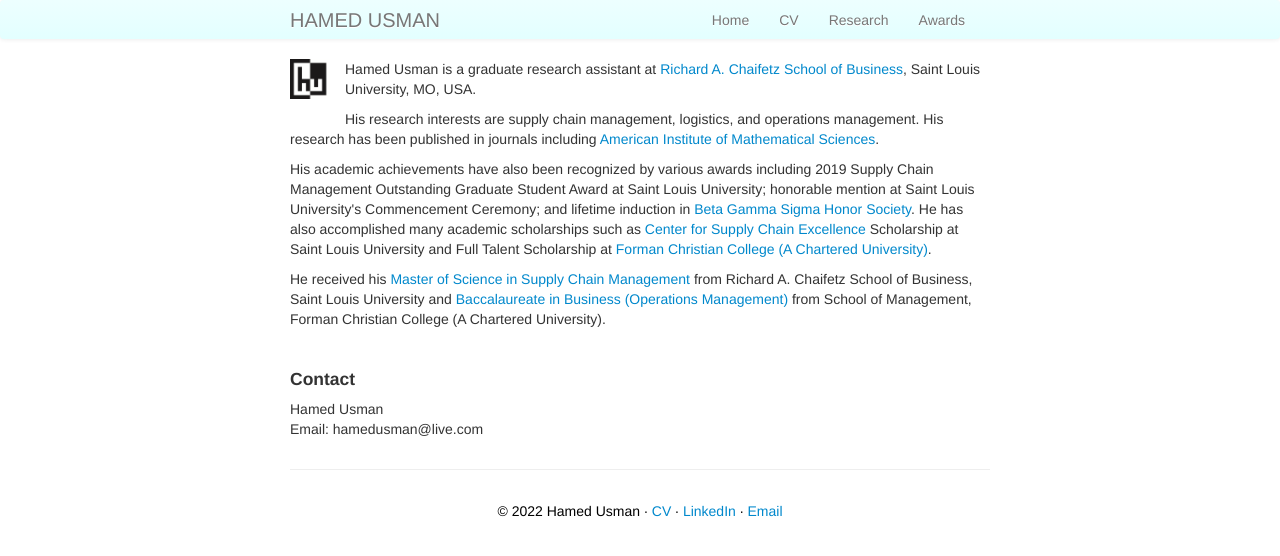
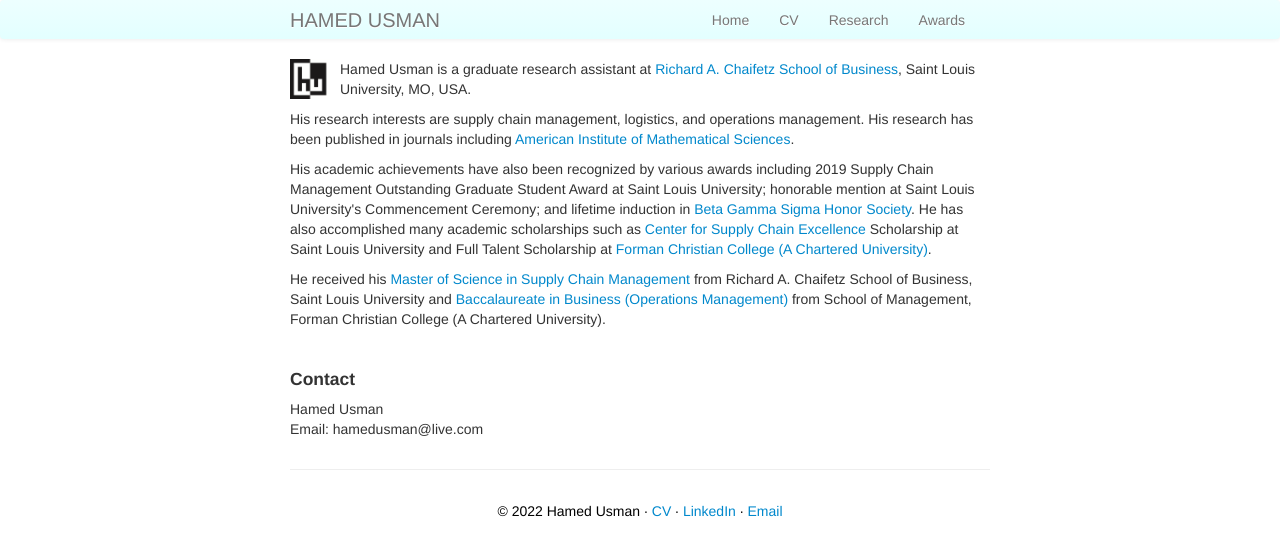
Before and after one commit to hamedusman/hamedusman.github.io, a Jekyll site: the page built from index.md, in a window 1280 px wide. Shown: the top 556 px of the page. Built offline with Jekyll 4.4.1, drawn with Linux system fonts in a browser that asks for light colours.

Commit message:
Update my_custom_css.css

```diff
--- a/assets/themes/twitter/css/my_custom_css.css
+++ b/assets/themes/twitter/css/my_custom_css.css
@@ -33,7 +33,7 @@
  width: 40px;
  height: 40px;
  float: left;
- margin: 0 15px 12px 0;
+ margin: 0 10px 10px 0;
 }
 
 a:hover img {
```
